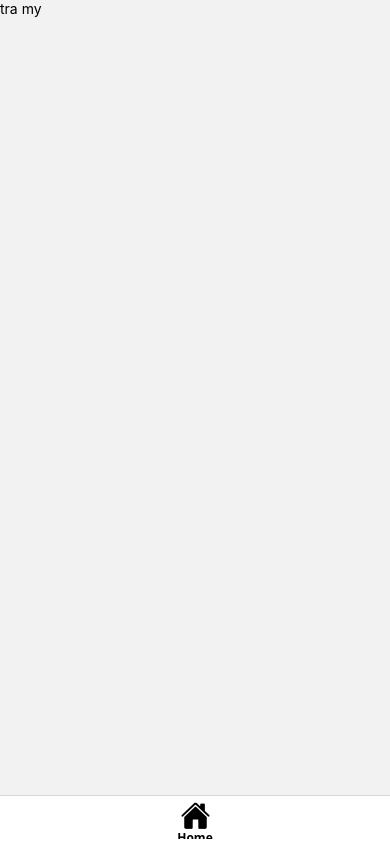
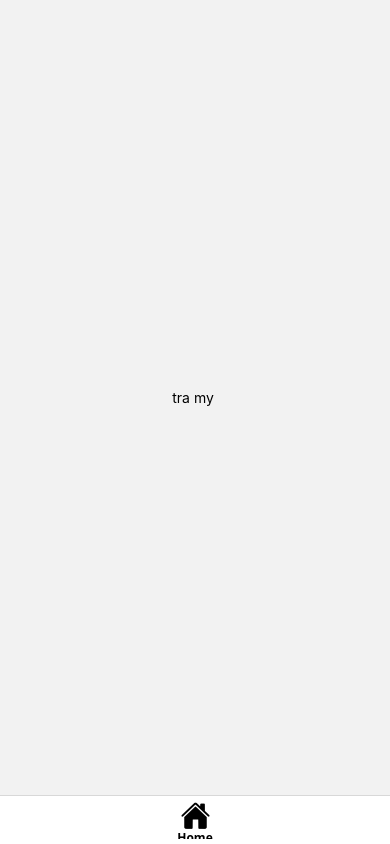
Before and after one commit to xuantruong5/FitLife, a React Native app: screen /Home in a window 390 px wide. Built offline with nearby package versions, Linux system fonts and the light colour scheme.

Commit message:
day cau truc

```diff
--- a/src/pages/HomePage.tsx
+++ b/src/pages/HomePage.tsx
@@ -2,7 +2,11 @@ import { Text, View } from "react-native"
 
 const HomePage = () => {
     return (
-        <View>
+        <View style={{
+            flex:1,
+            justifyContent:"center",
+            alignItems:"center"
+        }}>
             <Text>tra my </Text>
         </View>
     )
```
